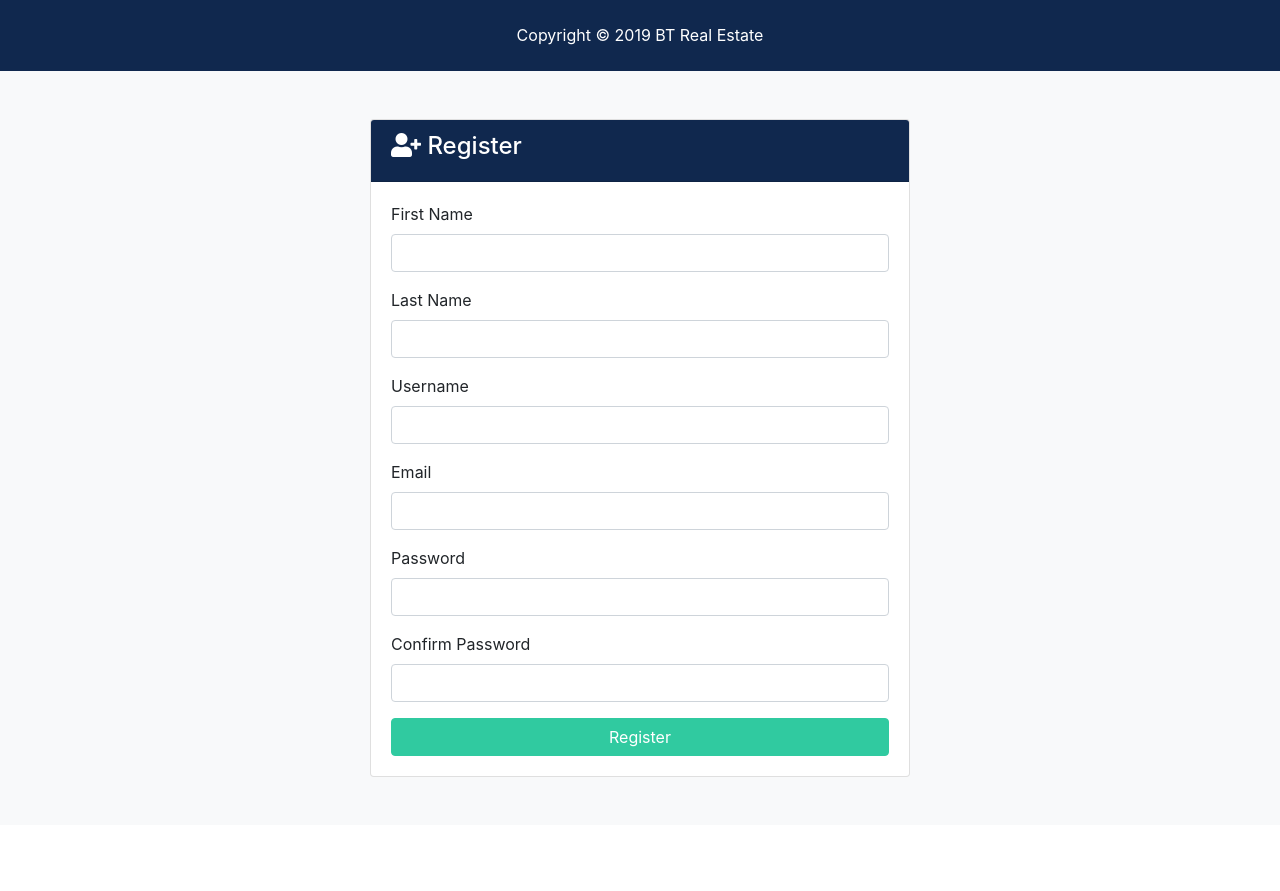
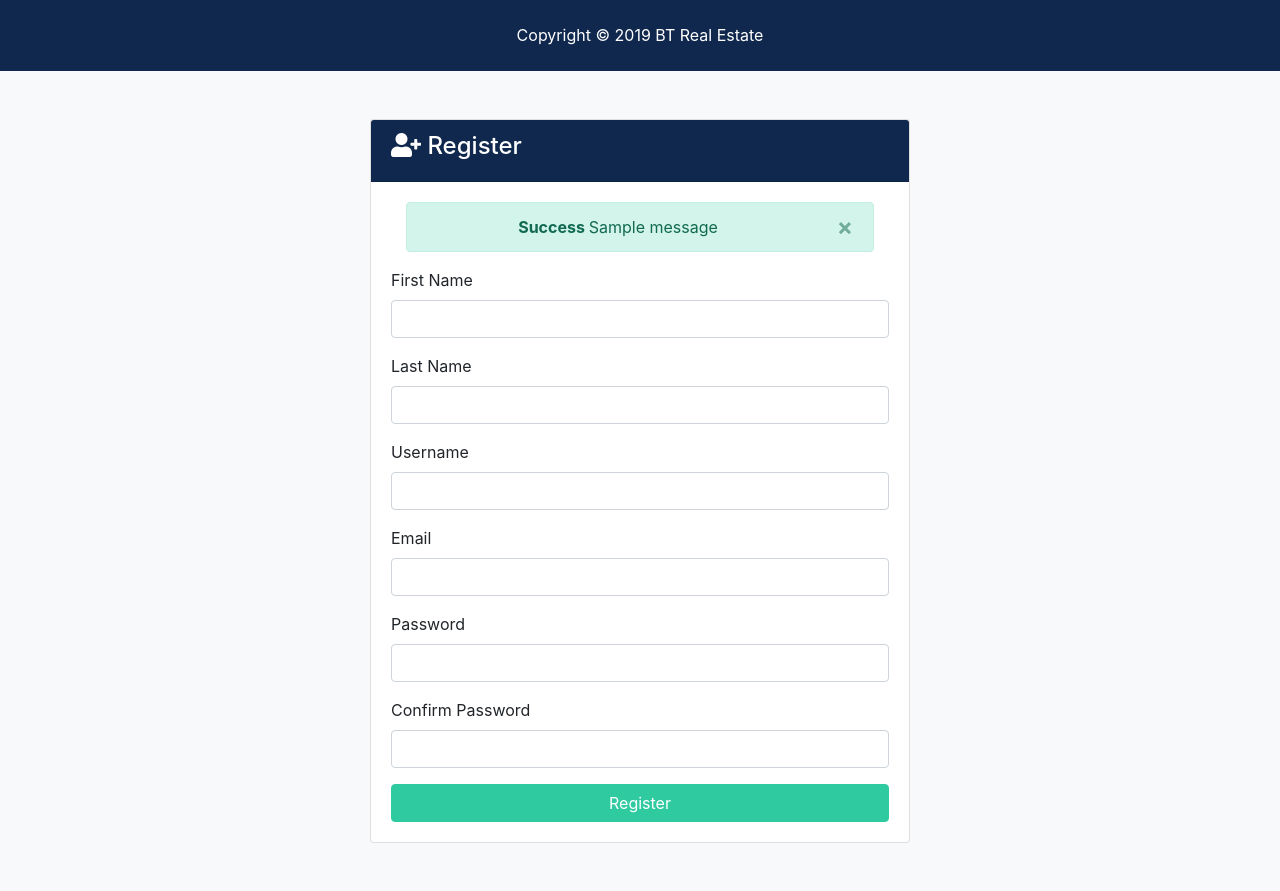
Before and after one commit to bomethis/django_course_brad_traversy_py_sql_dja, a Django app: page /accounts/register in a window 1280 px wide. Shown: the part 129-1020 px from the top of the page. Before the commit the page ends 906 px from the top, so only its background shows below. Run offline with Django 3.2, Linux system fonts and the light colour scheme; tables that the repository leaves empty hold one stand-in row (values such as "Sample post"); one stand-in notice (Sample message) is shown; some libraries are stand-ins or nearby versions.

Commit message:
Message Alerts

```diff
--- a/accounts/views.py
+++ b/accounts/views.py
@@ -1,9 +1,10 @@
 from django.shortcuts import render, redirect
+from django.contrib import messages
 
 def register (request):
     if request.method == 'POST':
-    # Register User
-        return
+        messages.error(request, 'Testing error message')
+        return redirect('register')
     else:
         return render(request, 'accounts/register.html')
 
--- a/btre/settings.py
+++ b/btre/settings.py
@@ -134,3 +134,9 @@ STATICFILES_DIRS = [
 # Media Folder settings
 MEDIA_ROOT = os.path.join(BASE_DIR, 'media')
 MEDIA_URL = '/media/'
+
+# messages
+from django.contrib.messages import constants as messages
+MESSAGE_TAGS = {
+    messages.ERROR: 'danger'
+}
--- a/btre/static/js/main.js
+++ b/btre/static/js/main.js
@@ -1,2 +1,6 @@
 const date = new Date();
 document.querySelector('.year').innerHTML = date.getFullYear();
+
+setTimeout(function(){
+  $('#message').fadeout('slow');
+}, 3000);
--- a/static/js/main.js
+++ b/static/js/main.js
@@ -1,2 +1,6 @@
 const date = new Date();
 document.querySelector('.year').innerHTML = date.getFullYear();
+
+setTimeout(function(){
+  $('#message').fadeout('slow');
+}, 3000);
--- a/templates/accounts/login.html
+++ b/templates/accounts/login.html
@@ -11,6 +11,8 @@
                 <i class="fas fa-sign-in-alt"></i> Login</h4>
             </div>
             <div class="card-body">
+              <!-- Alerts -->
+                {% include 'partials/_alerts.html' %}
               <form action="{% url 'register' %}" method="POST">
                   {% csrf_token %}
                 <div class="form-group">
--- a/templates/accounts/register.html
+++ b/templates/accounts/register.html
@@ -11,6 +11,8 @@
                 <i class="fas fa-user-plus"></i> Register</h4>
             </div>
             <div class="card-body">
+              <!-- Alerts -->
+                {% include 'partials/_alerts.html' %}
                 <form action="{% url 'register' %}" method="POST">
                   {% csrf_token %}
 
--- /dev/null
+++ b/templates/partials/_alerts.html
@@ -0,0 +1,20 @@
+{% if messages %}
+  {% for message in messages %}
+    <div id="messave" class="container">
+      <div class="alert alert-{{ message.tags }} alert-dismissible text-center role="alert">
+         <button type="button" class="close" data-dismiss="alert"><span aria-hidden="true">
+           &times;</span></button>
+         <strong>
+           {% if message.level == DEFAULT_MESSAGE_LEVELS.ERROR %}
+              Error:
+           {% else %}
+             {{ message.tags|title }}
+
+           {% endif %}
+         </strong>
+           {{ message }}
+      </div>
+    </div>
+  {% endfor %}
+
+{% endif %}
```
